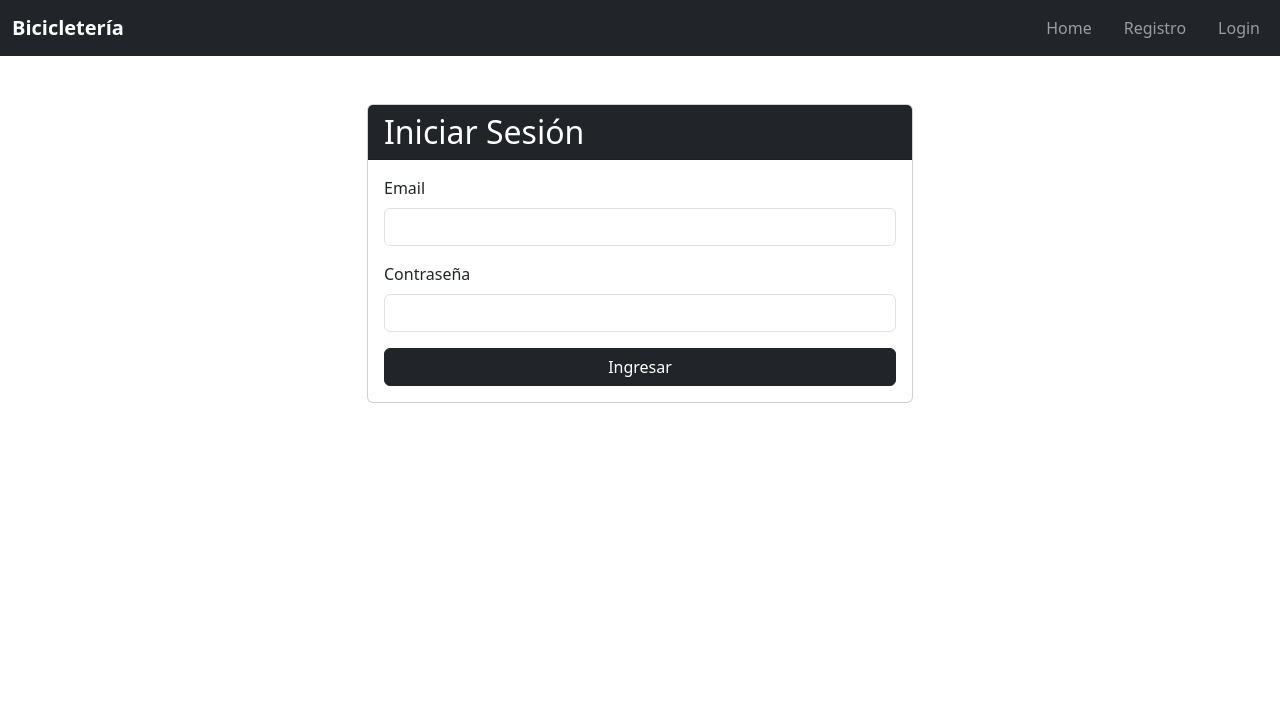
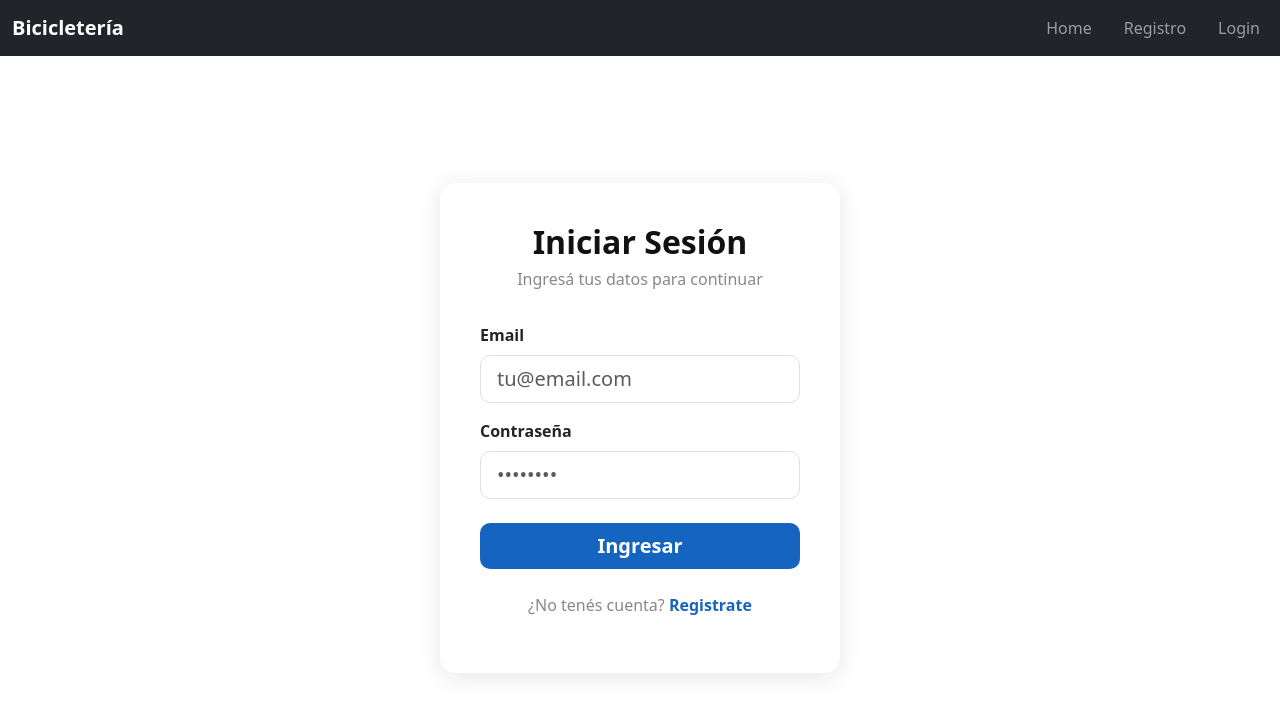
Before and after one commit to TomasC31/Bicicleteria-Front, a React (Vite) app: page /login in a window 1280 px wide. Shown: the top 716 px of the page. Built offline with nearby package versions, Linux system fonts and the light colour scheme.

Commit message:
Mejoré el front del apartado de login, para que se vea mas limpio y lindo

```diff
--- a/src/pages/LoginPag.jsx
+++ b/src/pages/LoginPag.jsx
@@ -8,53 +8,82 @@ export default function Login() {
 
   const handleSubmit = (e) => {
     e.preventDefault();
-    // Aquí irá la lógica de login
     console.log('Login:', { email, password });
-    // navigate('/dashboard'); // Descomentar cuando exista
   };
 
   return (
-    <div className="container mt-5">
-      <div className="row justify-content-center">
-        <div className="col-md-6">
-          <div className="card">
-            <div className="card-header bg-dark text-white">
-              <h2 className="mb-0">Iniciar Sesión</h2>
-            </div>
-            <div className="card-body">
+    <div style={{ display: 'flex', height: 'calc(100vh - 56px)', backgroundColor: 'white', overflow: 'hidden' }}>
+
+      {/* Formulario centrado */}
+      <div style={{
+        flex: 1,
+        display: 'flex',
+        alignItems: 'center',
+        justifyContent: 'center',
+      }}>
+        <div style={{
+          backgroundColor: 'white',
+          borderRadius: '16px',
+          padding: '2.5rem',
+          width: '100%',
+          maxWidth: '400px',
+          boxShadow: '0 4px 24px rgba(0,0,0,0.10)',
+        }}>
+          <h2 style={{ fontWeight: 'bold', marginBottom: '0.3rem', color: '#111', textAlign: 'center' }}>
+            Iniciar Sesión
+          </h2>
+          <p style={{ color: '#888', marginBottom: '2rem', textAlign: 'center' }}>
+            Ingresá tus datos para continuar
+          </p>
+
           <form onSubmit={handleSubmit}>
             <div className="mb-3">
-                  <label htmlFor="email" className="form-label">
-                    Email
-                  </label>
+              <label className="form-label fw-semibold">Email</label>
               <input
                 type="email"
-                    className="form-control"
-                    id="email"
+                className="form-control form-control-lg"
+                placeholder="tu@email.com"
                 value={email}
                 onChange={(e) => setEmail(e.target.value)}
                 required
+                style={{ borderRadius: '10px' }}
               />
             </div>
-                <div className="mb-3">
-                  <label htmlFor="password" className="form-label">
-                    Contraseña
-                  </label>
+
+            <div className="mb-4">
+              <label className="form-label fw-semibold">Contraseña</label>
               <input
                 type="password"
-                    className="form-control"
-                    id="password"
+                className="form-control form-control-lg"
+                placeholder="••••••••"
                 value={password}
                 onChange={(e) => setPassword(e.target.value)}
                 required
+                style={{ borderRadius: '10px' }}
               />
             </div>
-                <button type="submit" className="btn btn-dark w-100">
+
+            <button
+              type="submit"
+              className="btn btn-lg w-100"
+              style={{
+                backgroundColor: '#1565C0',
+                color: 'white',
+                fontWeight: 'bold',
+                borderRadius: '10px',
+                border: 'none',
+              }}
+            >
               Ingresar
             </button>
           </form>
-            </div>
-          </div>
+
+          <p style={{ textAlign: 'center', marginTop: '1.5rem', color: '#888' }}>
+            ¿No tenés cuenta?{' '}
+            <a href="/register" style={{ color: '#1565C0', fontWeight: 'bold', textDecoration: 'none' }}>
+              Registrate
+            </a>
+          </p>
         </div>
       </div>
     </div>
```
Also changed, not shown: 1 other file (tests, documents, lock files or other folders). Lines whose indentation alone changed are shown as unchanged.
